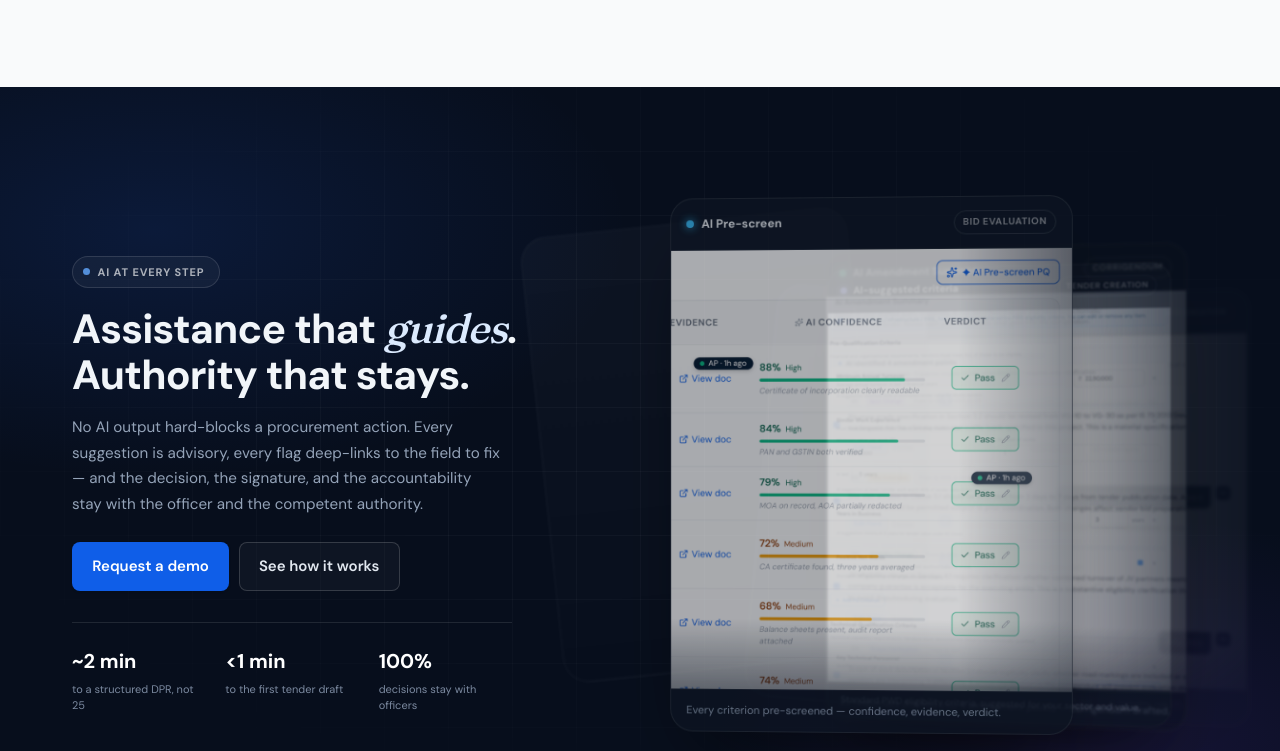
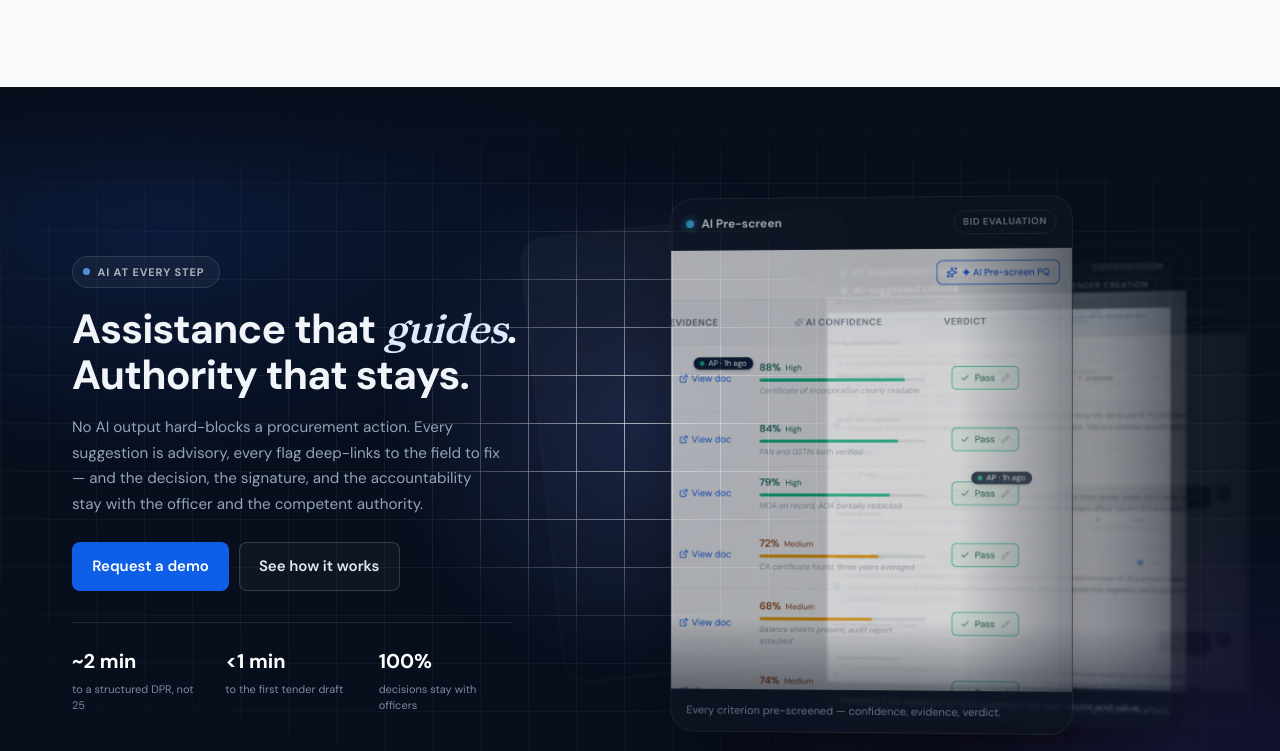
Before and after one commit to anjaligautam-svg/tenderai-website, a plain HTML site: page index.html in a window 1280 px wide. Shown: the part 5909-6660 px from the top of the page. Drawn offline with Linux system fonts and the light colour scheme; animation ran at ten frames a second.

Commit message:
Spotlight grid background on the AI-at-every-step section
Replaces the static 64px grid noise with the same interactive
background as How-it-works and the closing block: faint line grid,
bright 300px cursor-following reveal, indigo screen-blend glow,
vignette, and top/bottom fades to the section navy. The section joins
the shared spotlight JS hosts; ambient corner radials kept underneath.
Card stack untouched. CSS v33, script v9.

Co-Authored-By: Claude Fable 5 <noreply@anthropic.com>

```diff
--- a/index.html
+++ b/index.html
@@ -13,7 +13,7 @@
   <link rel="preconnect" href="https://fonts.googleapis.com" />
   <link rel="preconnect" href="https://fonts.gstatic.com" crossorigin />
   <link href="https://fonts.googleapis.com/css2?family=DM+Sans:opsz,wght@9..40,300;9..40,400;9..40,500;9..40,600;9..40,700&family=Fraunces:opsz,wght@9..144,300;9..144,500;9..144,600&display=swap" rel="stylesheet" />
-  <link rel="stylesheet" href="styles.css?v=32" />
+  <link rel="stylesheet" href="styles.css?v=33" />
   <script>document.documentElement.classList.add('js');</script>
 </head>
 <body>
@@ -832,7 +832,15 @@
          AI CO-PILOT : copy left, AI-moment card stack right
     ================================================================ -->
     <section class="section ai-section" id="ai" aria-labelledby="ai-title">
-      <div class="ai-grid-noise" aria-hidden="true"></div>
+      <!-- Spotlight grid : brightens where the cursor moves -->
+      <div class="ai-bg" aria-hidden="true">
+        <div class="ai-bg__vignette">
+          <div class="ai-bg__base"></div>
+          <div class="ai-bg__overlay"></div>
+          <div class="ai-bg__glow"></div>
+        </div>
+        <div class="ai-bg__fade"></div>
+      </div>
       <div class="container">
         <div class="ai-grid">
 
@@ -1137,6 +1145,6 @@
   </footer>
   </div><!-- /close-wrap -->
 
-  <script src="script.js?v=8"></script>
+  <script src="script.js?v=9"></script>
 </body>
 </html>
--- a/script.js
+++ b/script.js
@@ -267,7 +267,7 @@
 /* Grid lines brighten in a circle around the pointer; a soft glow follows.
    Position is written as CSS vars on each host; rAF-throttled. */
 (function () {
-  var hosts = document.querySelectorAll('.journey-section, .close-wrap');
+  var hosts = document.querySelectorAll('.journey-section, .ai-section, .close-wrap');
   if (!hosts.length) return;
 
   var reduce = window.matchMedia('(prefers-reduced-motion: reduce)').matches;
--- a/styles.css
+++ b/styles.css
@@ -1312,21 +1312,49 @@ button { font: inherit; color: inherit; cursor: pointer; background: none; borde
 .ai-section {
   position: relative;
   overflow: hidden;
+  --jx: 50%;   /* spotlight position, driven by pointer */
+  --jy: 42%;
+  --jtile: 34px;
   background:
     radial-gradient(60% 50% at 12% 18%, rgba(37,99,235,.14), transparent 62%),
     radial-gradient(50% 48% at 88% 85%, rgba(124,58,237,.12), transparent 65%),
     #070E1C;
 }
-.ai-grid-noise {
-  position: absolute; inset: 0; pointer-events: none;
+@media (min-width: 768px) { .ai-section { --jtile: 48px; } }
+.ai-section .container { position: relative; z-index: 1; }
+
+/* Spotlight grid layers */
+.ai-bg { position: absolute; inset: 0; pointer-events: none; }
+.ai-bg__vignette {
+  position: absolute; inset: 0;
+  -webkit-mask-image: radial-gradient(ellipse 75% 60% at 50% 42%, #000 35%, transparent 100%);
+  mask-image: radial-gradient(ellipse 75% 60% at 50% 42%, #000 35%, transparent 100%);
+}
+.ai-bg__base {
+  position: absolute; inset: 0;
   background-image:
-    linear-gradient(rgba(255,255,255,.03) 1px, transparent 1px),
-    linear-gradient(90deg, rgba(255,255,255,.03) 1px, transparent 1px);
-  background-size: 64px 64px;
-  -webkit-mask-image: radial-gradient(ellipse 80% 70% at 50% 40%, #000 30%, transparent 75%);
-  mask-image: radial-gradient(ellipse 80% 70% at 50% 40%, #000 30%, transparent 75%);
-}
-.ai-section .container { position: relative; z-index: 1; }
+    linear-gradient(to right, rgba(255,255,255,.055) 1px, transparent 1px),
+    linear-gradient(to bottom, rgba(255,255,255,.055) 1px, transparent 1px);
+  background-size: var(--jtile) var(--jtile);
+}
+.ai-bg__overlay {
+  position: absolute; inset: 0;
+  background-image:
+    linear-gradient(to right, rgba(255,255,255,.65) 1px, transparent 1px),
+    linear-gradient(to bottom, rgba(255,255,255,.65) 1px, transparent 1px);
+  background-size: var(--jtile) var(--jtile);
+  -webkit-mask-image: radial-gradient(300px circle at var(--jx) var(--jy), #000 0%, transparent 75%);
+  mask-image: radial-gradient(300px circle at var(--jx) var(--jy), #000 0%, transparent 75%);
+}
+.ai-bg__glow {
+  position: absolute; inset: 0;
+  background: radial-gradient(380px circle at var(--jx) var(--jy), rgba(110,135,248,.17), transparent 70%);
+  mix-blend-mode: screen;
+}
+.ai-bg__fade {
+  position: absolute; inset: 0;
+  background: linear-gradient(180deg, #070E1C 0%, transparent 14%, transparent 86%, #070E1C 100%);
+}
 
 .ai-grid {
   display: grid;
```
